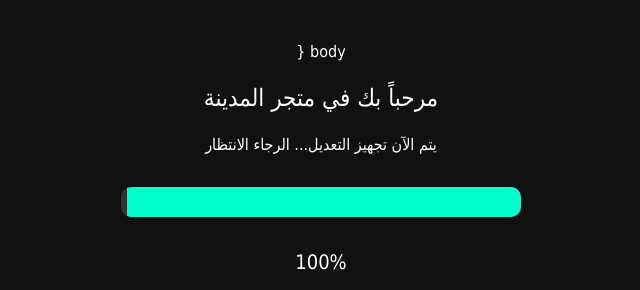
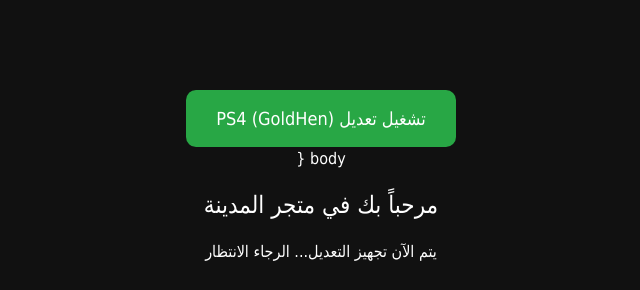
Before and after one commit to Ahmed69950/ps4-city, a plain HTML site: page index.html in a window 1280 px wide. Shown: the top 290 px of the page, without its empty margins (319-959 px from the left). Drawn offline with nearby package versions, Linux system fonts and the light colour scheme.

Commit message:
Update index.html

```diff
--- a/index.html
+++ b/index.html
@@ -1,4 +1,10 @@
-<!DOCTYPE html>
+<!DOCTYPE html><div style="text-align:center; margin-top: 50px;">
+  <a href="payloadsindex.html">
+    <button style="padding: 15px 30px; font-size: 18px; background-color: #28a745; color: white; border: none; border-radius: 10px; cursor: pointer;">
+      تشغيل تعديل PS4 (GoldHen)
+    </button>
+  </a>
+</div>
 <html lang="ar" dir="rtl">
 <head>
   <meta charset="UTF-8">
```
